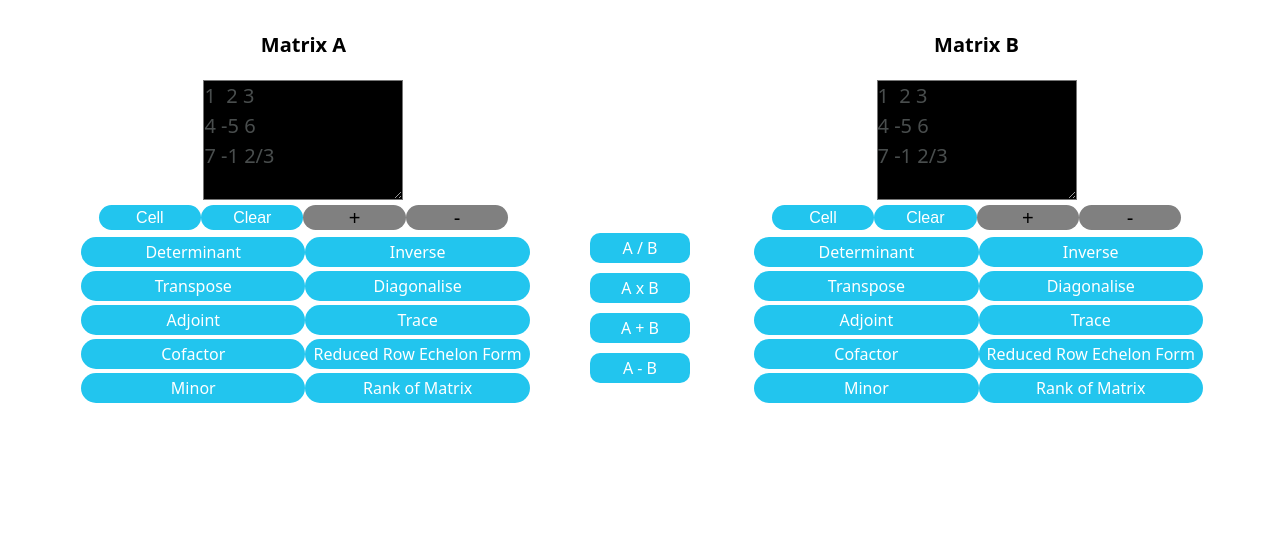
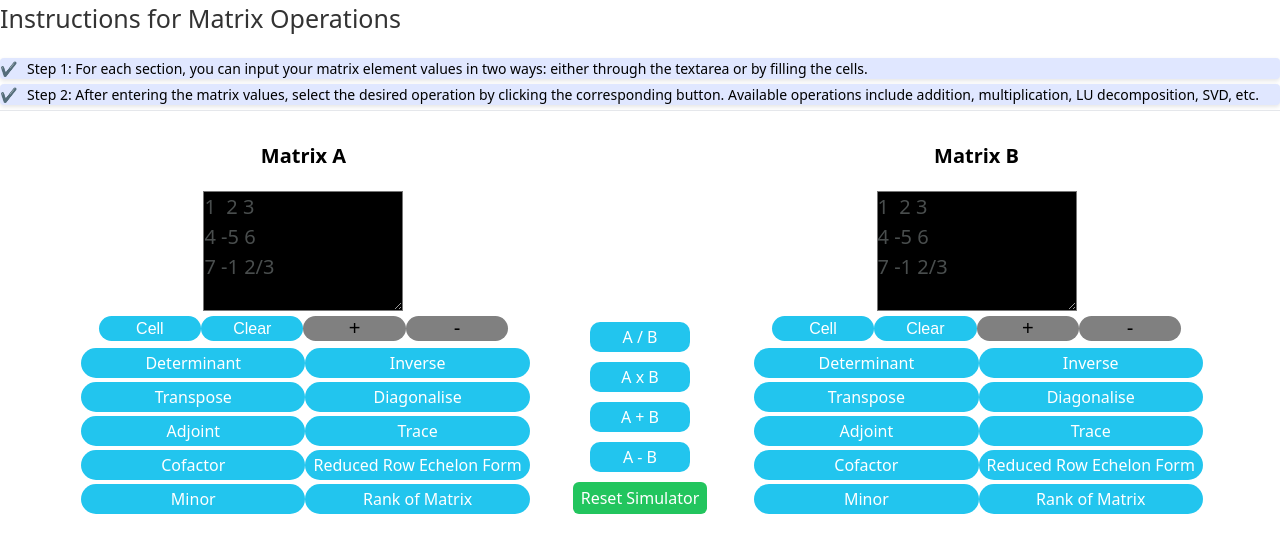
Before and after one commit to virtual-labs/exp-matrix-decompositions-iitd, a plain HTML site: page experiment/simulation/matrix_operations.html in a window 1280 px wide. Drawn offline with nearby package versions, Linux system fonts and the light colour scheme.

Commit message:
Add files via upload

```diff
--- a/experiment/simulation/matrix_operations.html
+++ b/experiment/simulation/matrix_operations.html
@@ -35,7 +35,6 @@
       }
       .overlay-content {
         background-color: white;
-        padding: 20px;
         border-radius: 10px;
         text-align: center;
         box-shadow: 0 0 10px rgba(0, 0, 0, 0.2); /* Shadow for the container */
@@ -47,10 +46,44 @@
         top: 10px;
         right: 10px;
         cursor: pointer;
-      }
+		      }
+	h1, #inst {
+    color: #333;
+    font-size: 25px; /* Increased font size */
+	font-weight: 500;
+    margin-bottom: 20px;
+}
+	ul {
+    list-style-type: none;
+    fft1: 0;
+}
+
+li {
+    background-color: #e0e7ff;
+    margin: 5px 0;
+    fft1: 5px;
+    border-radius: 4px;
+    box-shadow: 0 2px 4px rgba(0, 0, 0, 0.1);
+    font-size: 14px; /* Set font size for list items */
+}
+
+li::before {
+    content: "✔";
+    color: #4caf50;
+    margin-right: 10px;
+}
     </style>
   </head>
   <body>
+  	<div id = "instructions">
+    <h1 id ="inst">Instructions for Matrix Operations</h1>
+<ul>
+<li>Step 1: For each section, you can input your matrix element values in two ways: either through the textarea or by filling the cells.</li>
+<li>Step 2: After entering the matrix values, select the desired operation by clicking the corresponding button. Available operations include addition, multiplication, LU decomposition, SVD, etc.</li>
+</ul>
+
+	</div>
+	<hr/>
     <!-- sidebar and body -->
     <div class="flex min-h-[80vh]">
       <div class="px-1 pb-6 flex-1">
@@ -158,6 +191,9 @@
                   >
                     A - B
                   </button>
+		<button
+		class="button bg-green-500 text-white rounded-md px-2 py-1"
+		onclick = "location.reload();">Reset Simulator</button>
                 </div>
                 <!-- matrix -->
                 <div class="matrix flex items-center flex-col">
@@ -263,6 +299,7 @@
         </div>
       </div>
     </div>
+
     <script>
       var overlay = document.getElementById("overlay");
 
@@ -274,7 +311,21 @@
     </script>
     <script>
       let matrixSize = 3; // Initial size of the matrix
-      let matrixSize1 = 3; // Initial size of the matrix   Yesterday_you_stoped_here_
+      let matrixSize1 = 3; // Initial size of the matrix
+
+function padding() {
+    let paddingValue = (matrixSize > matrixSize1) ? matrixSize * 75 : matrixSize1 * 75; // Calculate padding value
+
+    // Ensure the element exists before setting the style
+    let overlayContent = document.querySelector(".overlay-content");
+    if (overlayContent) {
+        overlayContent.style.padding = `${paddingValue}px`;
+    } else {
+        console.log("Element with class 'overlay-content' not found.");
+    }
+}
+
+padding(); // Call the function
 
       function createMatrix(size, values = []) {
         const container = document.getElementById("matrixGrid");
```
Also changed, not shown: experiment/simulation/matrix_decompositions.html (+38 -0 lines), experiment/simulation/system_of_equations.html (+44 -1 lines).
